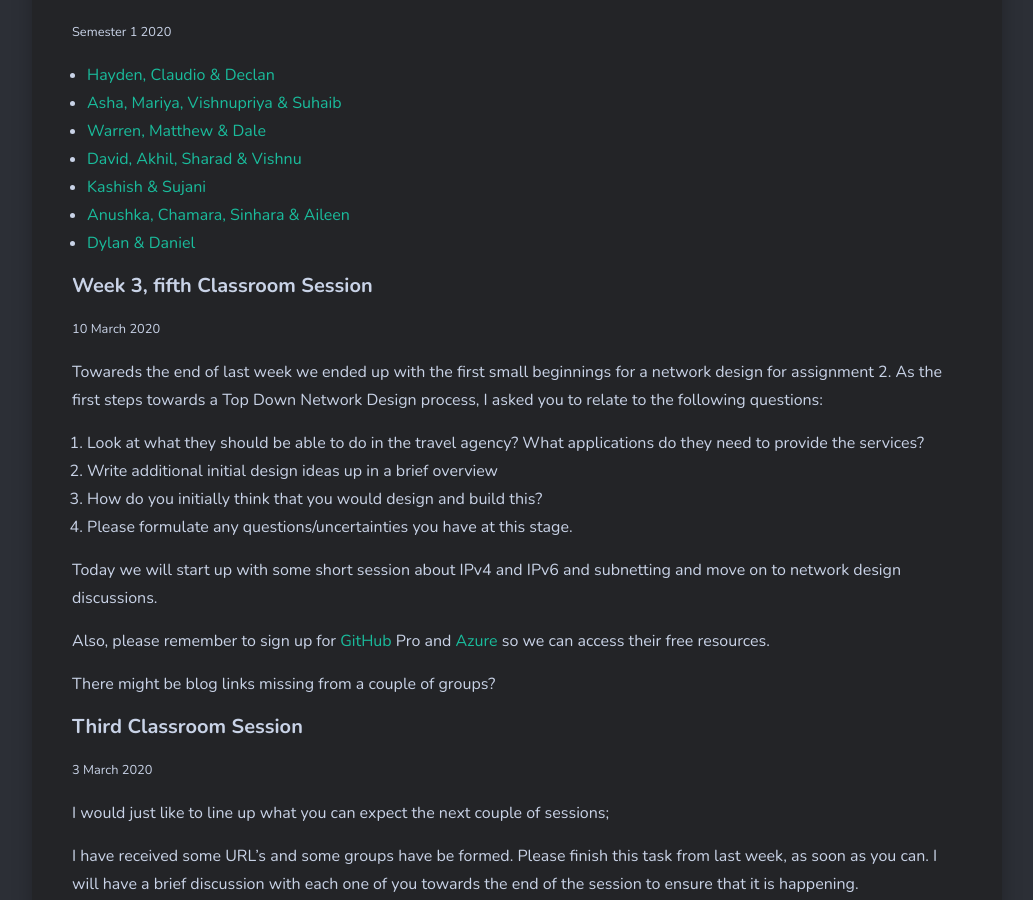
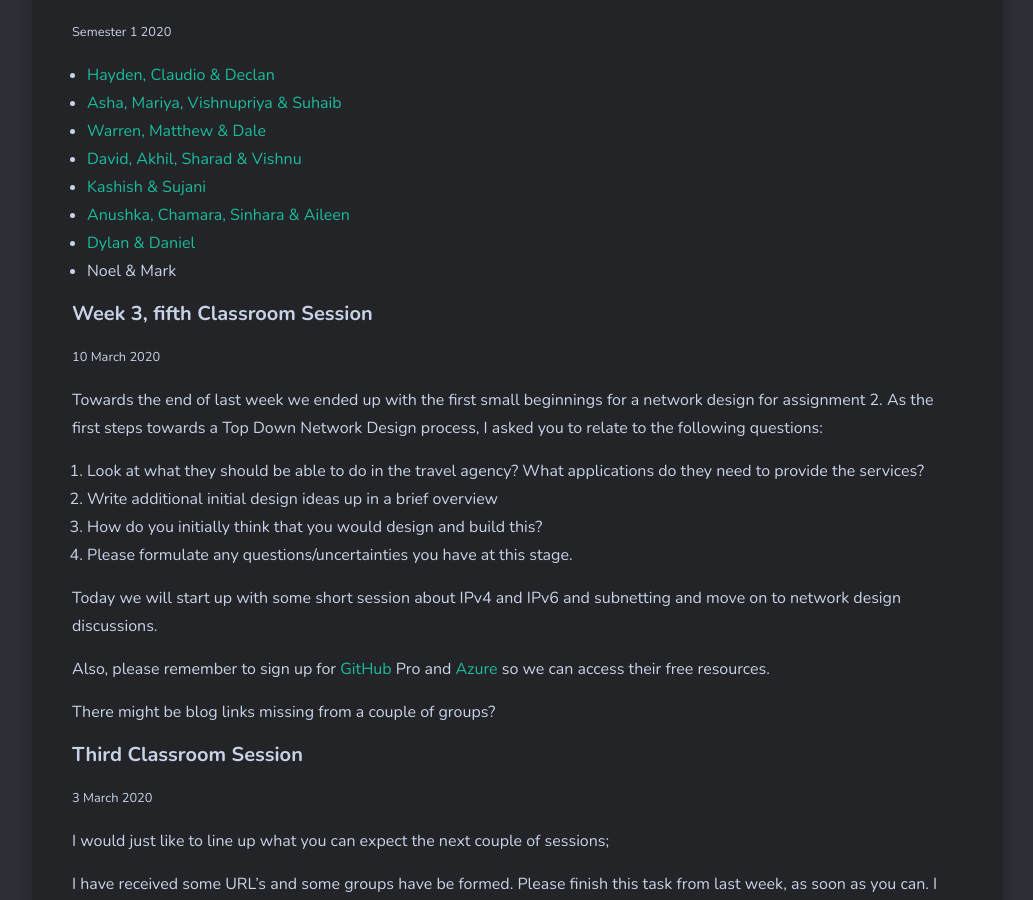
Before and after one commit to larsoliverdam/nmit, a Jekyll site: the page built from _pages/NET603.md, in a window 1280 px wide and 900 px high, scrolled down 894 px. Shown: the whole window, without its empty margins (123-1156 px from the left). Built offline with Jekyll 4.4.1, drawn with Linux system fonts in a browser that asks for light colours; nearby versions of some CDN libraries; comment, search, counter and statistics services are not loaded.

Commit message:
add blogs

```diff
--- a/_pages/NET603.md
+++ b/_pages/NET603.md
@@ -15,11 +15,12 @@ image: binary.jpg
 * [Kashish & Sujani](https://ksnet603.wordpress.com/)
 * [Anushka, Chamara, Sinhara & Aileen](https://geekdevelop.blogspot.com/2020/03/day-1-25th-february-2020-1.html)
 * [Dylan & Daniel](https://livenmitac-my.sharepoint.com/:o:/g/personal/daniel-waller_live_nmit_ac_nz/EsP1v32lAbRHqnPBeQdbdnYBEg-lK1OygNyShuhrHsBL8w)
+* Noel & Mark
 
 #### Week 3, fifth Classroom Session
 <small>10 March  2020</small>
 
-Towareds the end of last week we ended up with the first small beginnings for a network design for assignment 2. As the first steps towards a Top Down Network Design process, I asked you to relate to the following questions:
+Towards the end of last week we ended up with the first small beginnings for a network design for assignment 2. As the first steps towards a Top Down Network Design process, I asked you to relate to the following questions:
 
 1. Look at what they should be able to do in the travel agency? What applications do they need to provide the services?
 2. Write additional initial design ideas up in a brief overview
```
